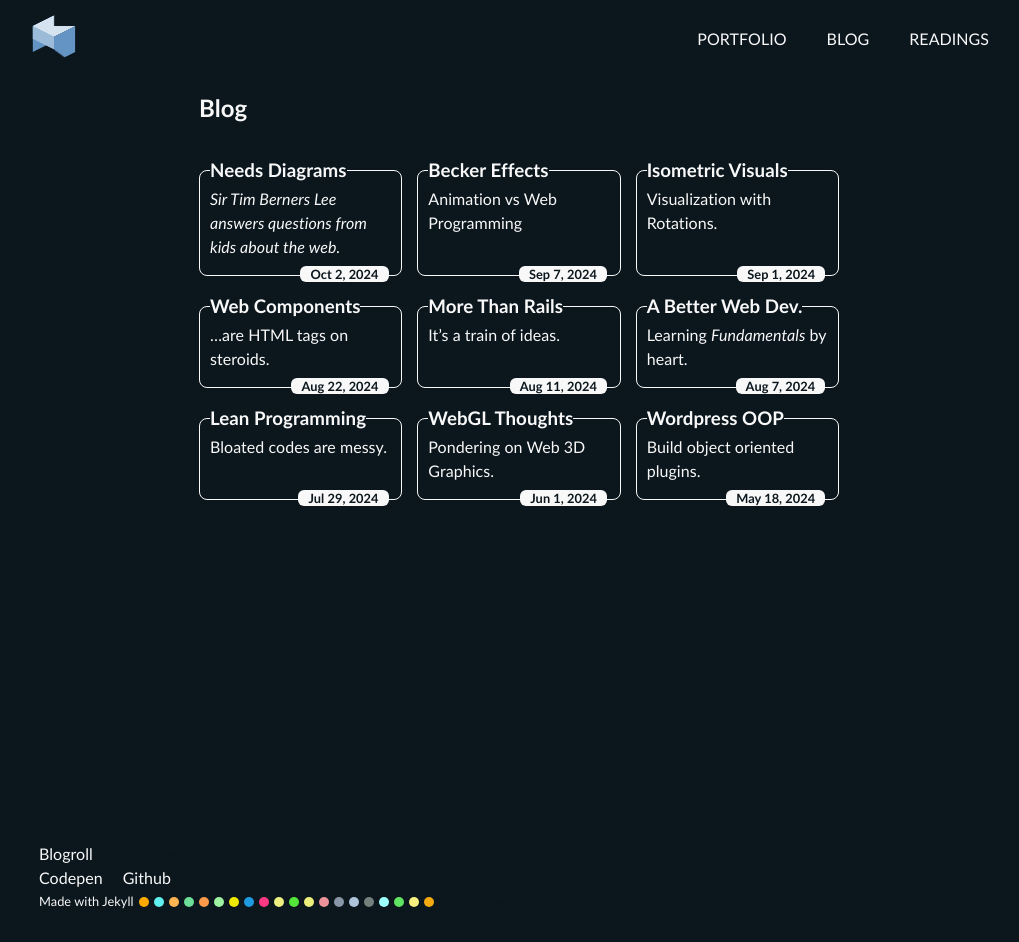
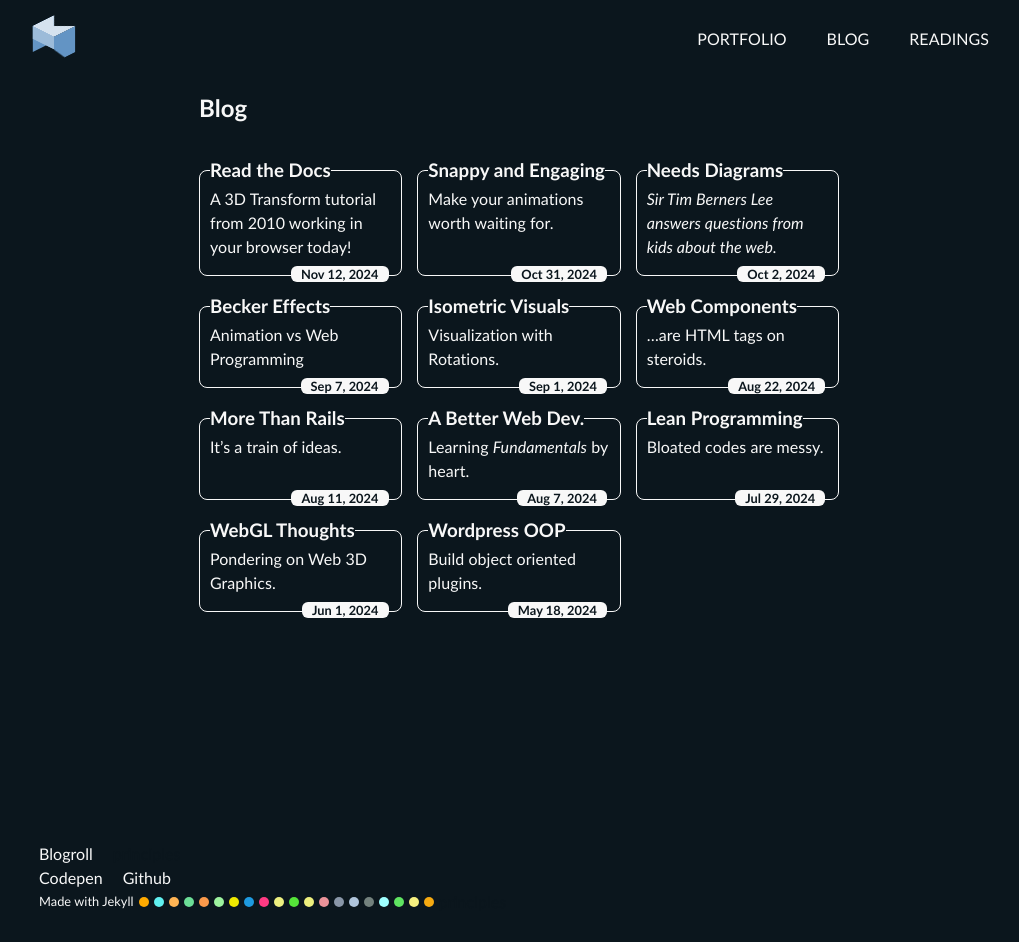
Before and after one commit to mpdagang/mpdagang.github.io, a Jekyll site: the page built from _pages/blog.html, in a window 1280 px wide. Shown: the whole page, without its empty margins (121-1140 px from the left). Built offline with Jekyll 4.4.1, drawn with Linux system fonts in a browser that asks for light colours.

Commit message:
Blog updates

```diff
--- /dev/null
+++ b/_posts/2024-10-31-snappy-engaging.md
@@ -0,0 +1,12 @@
+---
+title: Snappy and Engaging
+---
+
+Make your animations worth waiting for.
+
+## Slow Pan to Optimus Prime
+Imagine the scene:
+Optimus arrives in battle as truck, stomps his feet below himself as the camera closes in.
+
+## 3D Cup and 3d Smoke
+I like Arcane! It brings out such emotion to me just like Spiderverse.
--- /dev/null
+++ b/_posts/2024-11-12-read-the-docs-n1.md
@@ -0,0 +1,8 @@
+---
+title: Read the Docs
+---
+
+A 3D Transform tutorial from 2010 working in your browser today!
+
+While reading through MDN's documentation for CSS Transforms, I stumbled upon links for further reading.
+One of the links pointed to a [decade old post](https://3dtransforms.desandro.com/){: .b-link } by [David Desandro](http://smallblog.desandro.com/){: .b-link }
```
Also changed, not shown: _posts/2024-10-02-needs-diagrams.md (+4 -0 lines).
